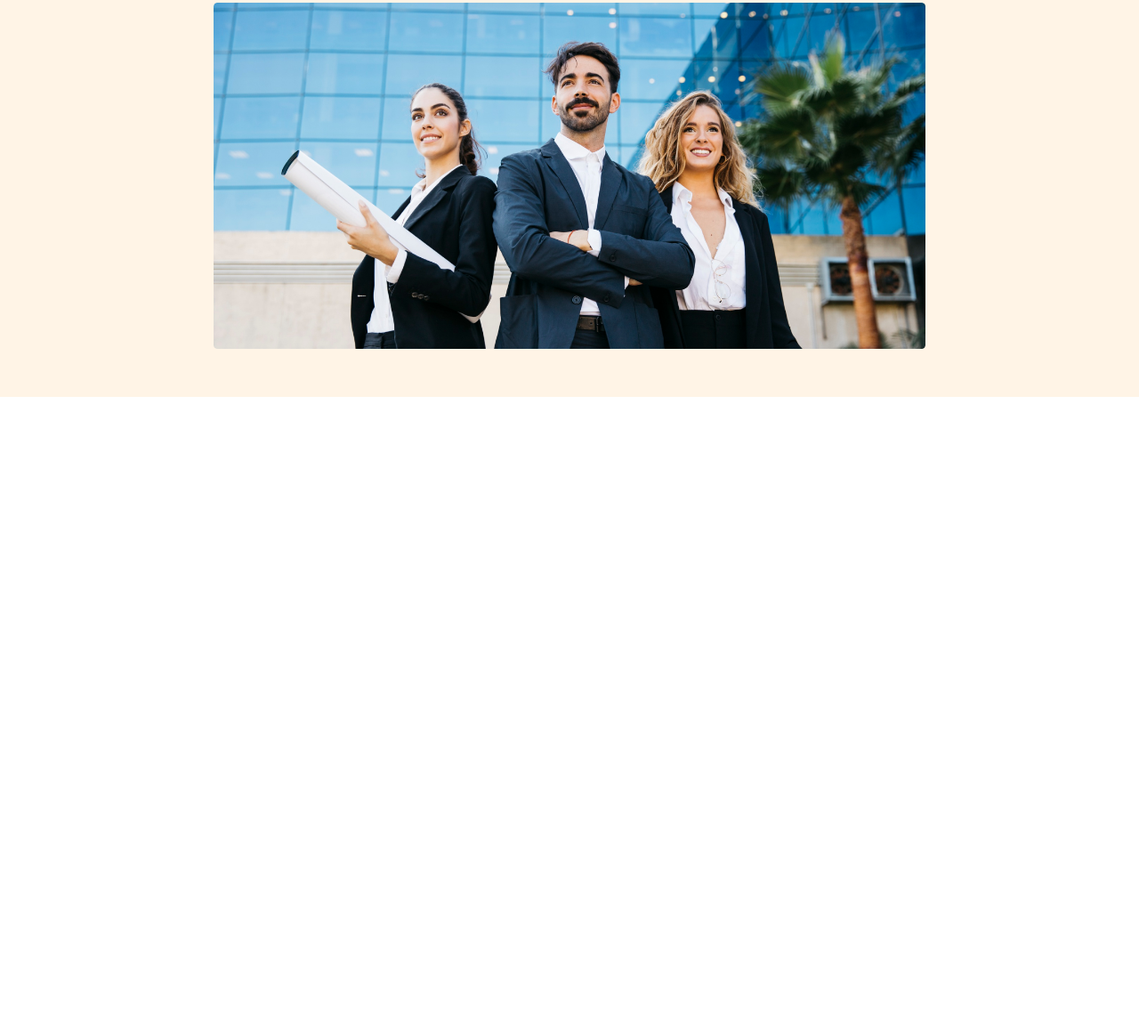
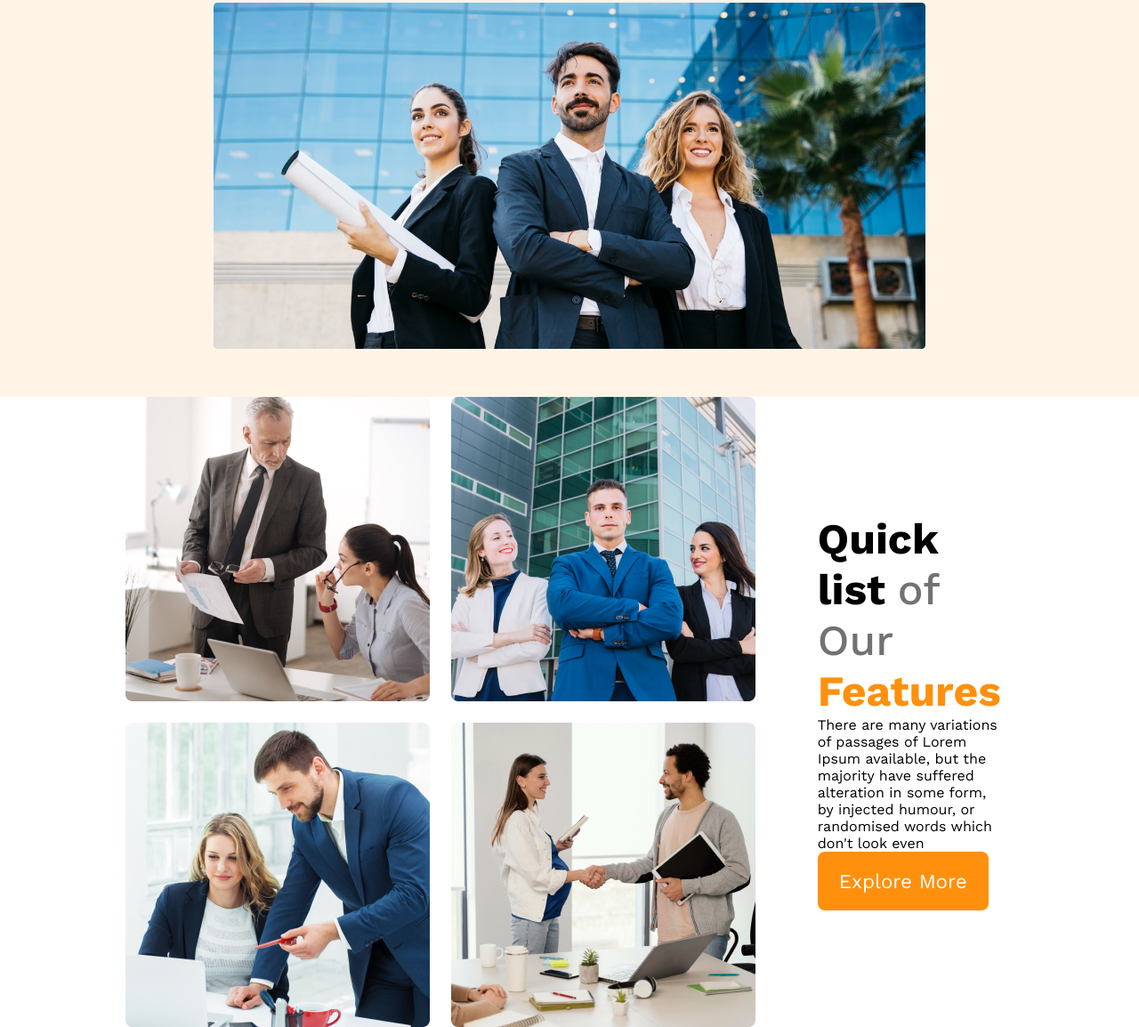
Before and after one commit to md-jihad-khan/g3-architects-website, a plain HTML site: page index.html in a window 1280 px wide. Shown: the part 536-1690 px from the top of the page at 89% size. Before the commit the page ends 982 px from the top, so only its background shows below. Drawn offline with nearby package versions, Linux system fonts and the light colour scheme.

Commit message:
features content added

```diff
--- a/index.html
+++ b/index.html
@@ -34,5 +34,31 @@
         <img src="images/banner.png" alt="" />
       </div>
     </header>
+
+    <!-- main -->
+    <main>
+      <!-- teams section -->
+      <section class="teams-container">
+        <div class="teams-img-container">
+          <img src="images/team1.png" alt="" />
+          <img src="images/team2.png" alt="" />
+          <img src="images/team3.png" alt="" />
+          <img src="images/team4.png" alt="" />
+        </div>
+        <div class="teams-content">
+          <h3 class="teams-title">
+            <span class="quick-list">Quick list</span>
+            <span class="of-our">of Our</span>
+            <span class="text-features">Features</span>
+          </h3>
+          <p class="teams-description">
+            There are many variations of passages of Lorem Ipsum available, but
+            the majority have suffered alteration in some form, by injected
+            humour, or randomised words which don't look even
+          </p>
+          <button class="btn-primary">Explore More</button>
+        </div>
+      </section>
+    </main>
   </body>
 </html>
--- a/styles/style.css
+++ b/styles/style.css
@@ -76,6 +76,40 @@ nav li a {
   color: #727272;
   margin-bottom: 20px;
 }
+
+/* main section style */
+main {
+  max-width: 78%;
+  margin: 0 auto;
+}
+
+/* teams style section */
+.teams-container {
+  display: flex;
+  align-items: center;
+}
+
+.teams-img-container {
+  display: grid;
+  grid-template-columns: repeat(2, 1fr);
+  gap: 1.5rem;
+}
+.teams-content {
+  padding: 0px 70px;
+}
+
+.teams-title {
+  font-size: 3rem;
+}
+.teams-title .of-our {
+  color: #727272;
+  font-weight: 500;
+}
+
+.teams-title .text-features {
+  color: #ff900e;
+  font-weight: 700px;
+}
 /* responsive media queries */
 /* mobile devices */
 @media screen and (max-width: 576px) {
```
